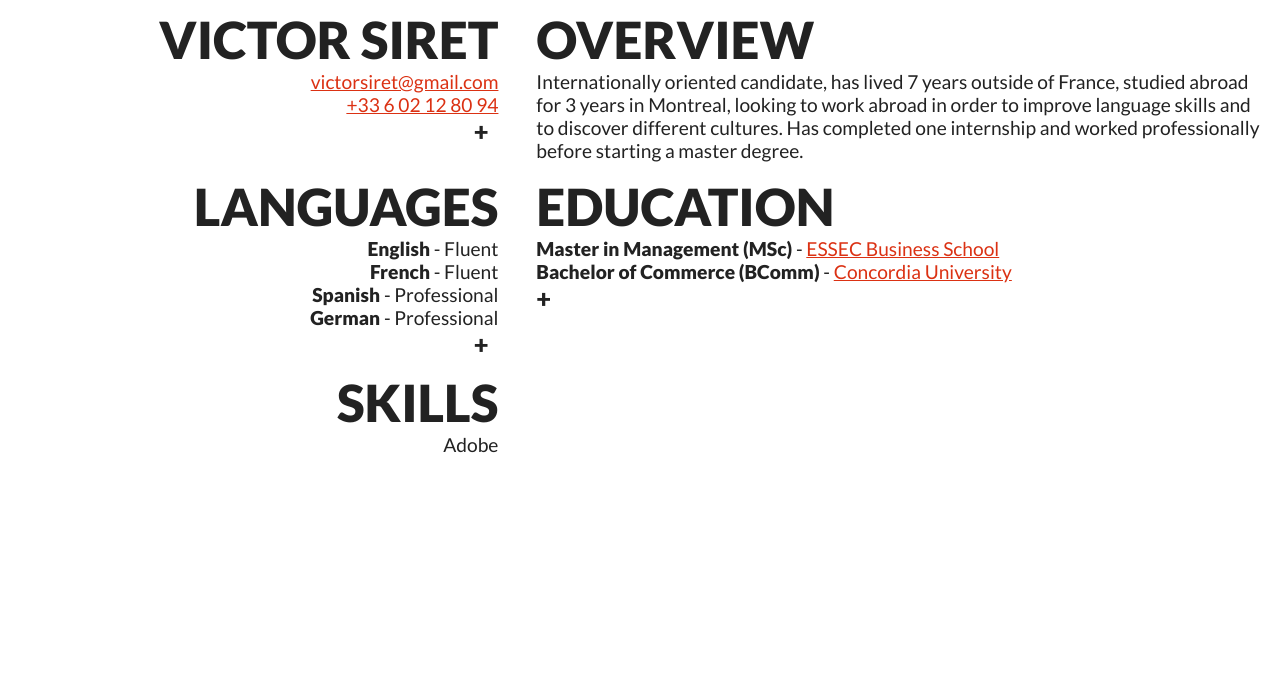
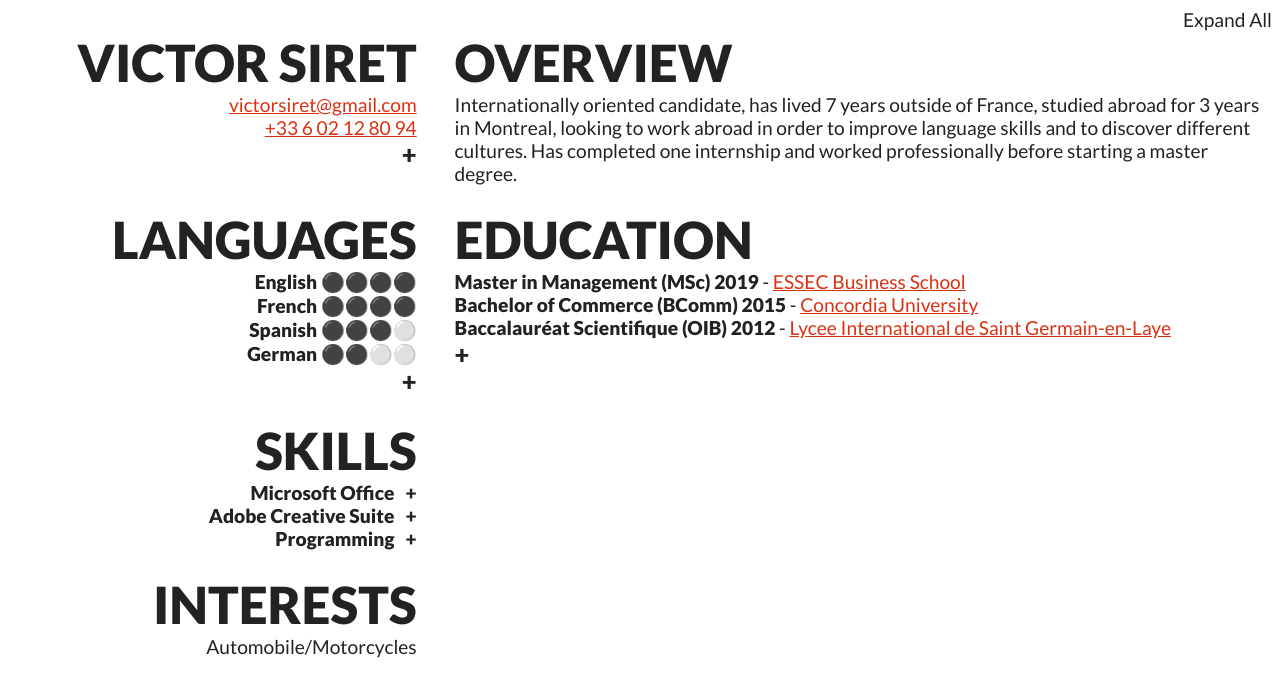
Before and after one commit to victorsiret/Resume-First, a plain HTML site: page index.html in a window 1280 px wide. Drawn offline with Linux system fonts and the light colour scheme.

Commit message:
Update
Added skills and education full

```diff
--- a/dynamic.js
+++ b/dynamic.js
@@ -1,10 +1,47 @@
 [].forEach.call(document.querySelectorAll('.hideme'), function (el) {
     el.style.display = 'none';
   });
-  [].forEach.call(document.querySelectorAll('.hideme2'), function (el) {
+[].forEach.call(document.querySelectorAll('.hideme2'), function (el) {
     el.style.display = 'none';
   });
 
+//EXPAND ALL
+
+var XA = 1;
+function expandAll() {
+  if (XA === 1) {
+    [].forEach.call(document.querySelectorAll('.hideme'), function (el) {
+      el.style.display = 'initial';
+    });
+  [].forEach.call(document.querySelectorAll('.hideme2'), function (el) {
+      el.style.display = 'initial';
+    });
+    document.getElementsByClassName('contact')[0].textContent = '-';
+    document.getElementsByClassName('lang')[0].textContent = '-';
+    document.getElementsByClassName('edu')[0].textContent = '-';
+    document.getElementsByClassName('msof')[0].textContent = '-';
+    document.getElementsByClassName('prg')[0].textContent = '-';
+    document.getElementsByClassName('adobe')[0].textContent = '-';
+    document.getElementsByClassName('expand')[0].textContent = 'Minimize All';
+    SC = 0; SL = 0; SE = 0; MSOF = 0; ADOBE = 0; PRG = 0; XA = 0;
+  }
+  else {
+    [].forEach.call(document.querySelectorAll('.hideme'), function (el) {
+      el.style.display = 'none';
+    });
+  [].forEach.call(document.querySelectorAll('.hideme2'), function (el) {
+      el.style.display = 'none';
+    });
+    document.getElementsByClassName('contact')[0].textContent = '+';
+    document.getElementsByClassName('lang')[0].textContent = '+';
+    document.getElementsByClassName('edu')[0].textContent = '+';
+    document.getElementsByClassName('msof')[0].textContent = '+';
+    document.getElementsByClassName('prg')[0].textContent = '+';
+    document.getElementsByClassName('adobe')[0].textContent = '+';
+    document.getElementsByClassName('expand')[0].textContent = 'Expand All';
+    SC = 1; SL = 1; SE = 1; MSOF = 1; ADOBE = 1; PRG = 1; XA = 1;
+  }
+}
 
 //CONTACT
 //Show extra contact info
@@ -26,7 +63,7 @@ function showContact() {
 //LANGUAGES
 //Show language text
 
-var SL = 1
+var SL = 1;
 
 function showLang() {
   if (SL === 1) {
@@ -43,7 +80,7 @@ function showLang() {
 //EDUCATION
 //Show extra education
 
-var SE = 1
+var SE = 1;
 
 function showEdu() {
   if (SE === 1) {
@@ -56,3 +93,54 @@ function showEdu() {
   SE = 1;
   }
 }
+
+//SMALLPLUS
+
+//SKILLS
+//MS Office
+
+var MSOF = 1;
+
+function msof() {
+  if (MSOF === 1) {
+  document.getElementsByClassName('hideme2')[0].style.display = 'initial';
+  document.getElementsByClassName('msof')[0].textContent = '-';
+  MSOF = 0;}
+  else {
+  document.getElementsByClassName('hideme2')[0].style.display = 'none';
+  document.getElementsByClassName('msof')[0].textContent = '+';
+  MSOF = 1;
+  }
+}
+
+//Adobe
+
+var ADOBE = 1;
+
+function adobe() {
+  if (ADOBE === 1) {
+  document.getElementsByClassName('hideme2')[1].style.display = 'initial';
+  document.getElementsByClassName('adobe')[0].textContent = '-';
+  ADOBE = 0;}
+  else {
+  document.getElementsByClassName('hideme2')[1].style.display = 'none';
+  document.getElementsByClassName('adobe')[0].textContent = '+';
+  ADOBE = 1;
+  }
+}
+
+//Programming
+
+var PRG = 1;
+
+function prg() {
+  if (PRG === 1) {
+  document.getElementsByClassName('hideme2')[2].style.display = 'initial';
+  document.getElementsByClassName('prg')[0].textContent = '-';
+  PRG = 0;}
+  else {
+  document.getElementsByClassName('hideme2')[2].style.display = 'none';
+  document.getElementsByClassName('prg')[0].textContent = '+';
+  PRG = 1;
+  }
+}
--- a/index.html
+++ b/index.html
@@ -2,7 +2,7 @@
 
 <head>
     <!-- Title -->
-    <title>Victor Siret Resume</title>
+    <title>Victor Siret R&eacute;sum&eacute;</title>
 
     <!-- CSS Stylesheet -->
     <link rel="stylesheet" href="./style.css">
@@ -11,6 +11,9 @@
 
 <body onresize="changeFonts()">
 <div class="grid">
+<!-- Expand All -->
+    <div></div>
+    <div class="right expand" onclick="expandAll()">Expand All<br></div>
 
 <!-- Victor Siret -->
     <div class="right">
@@ -22,11 +25,11 @@
         onmouseout="uhlphone()">+33 6 02 12 80 94</a><br>
     </div>
     <div class="hideme">
-        19 rue Volta<br>
-        92800, Puteaux<br>
-        23rd of November, 1994<br>
+        165 rue du G&eacute;n&eacute;ral Leclerc<br>
+        78400, Chatou<br>
+        November 23rd, 1994<br>
     </div>
-    <div class="contact plus" onclick="showContact()">+&nbsp;&nbsp;</div>
+    <div class="contact plus" onclick="showContact()">+</div>
     </div>
 
 <!-- Overview -->
@@ -39,48 +42,85 @@
     </div>
 
 <!-- Languages -->
-    <div class="right">
+    <div class="right"><br>
         <div class=h1>Languages</div>
         <div>
-            <b>English</b> - Fluent<br>
-            <b>French</b> - Fluent<br>
-            <b>Spanish</b> - Professional<br>
-            <b>German</b> - Professional<br>
+            <b>English</b> <span>&#9899;&#9899;&#9899;&#9899;</span><br>
+            <b>French</b> <span>&#9899;&#9899;&#9899;&#9899;</span><br>
+            <b>Spanish</b> <span>&#9899;&#9899;&#9899;&#9898;</span><br>
+            <b>German</b> <span>&#9899;&#9899;&#9898;&#9898;</span><br>
         </div>
         <div class="hideme">
-            <b>Italian</b> - Beginner<br>
-            <b>Danish</b> - Beginner<br>
+            <b>Italian</b> <span>&#9899;&#9898;&#9898;&#9898;</span><br>
+            <b>Danish</b> <span>&#9899;&#9898;&#9898;&#9898;</span><br>
         </div>
-        <div class="lang plus" onclick="showLang()">+&nbsp;&nbsp;</div>
+        <div class="lang plus" onclick="showLang()">+</div>
     </div>
 
 
 <!-- Education -->
-    <div class=>
+    <div class=><br>
         <div class="h1">Education</div>
         <div>
-        <b>Master in Management (MSc)</b> - <a href="http://www.essec.edu/en/pages/about-essec/2/">
+        <b>Master in Management (MSc) 2019</b> - <a href="http://www.essec.edu/en/pages/about-essec/2/">
             ESSEC Business School</a> <br>
-        <b>Bachelor of Commerce (BComm)</b> - <a href="https://www.concordia.ca/jmsb/about.html">
-            Concordia University</a>
+        <b>Bachelor of Commerce (BComm) 2015</b> - <a href="https://www.concordia.ca/jmsb/about.html">
+            Concordia University</a> <br>
+        <b>Baccalaur&eacute;at Scientifique (OIB) 2012</b> - <a href="http://www.americansection.org/Who-we-are">
+            Lycee International de Saint Germain-en-Laye</a>
         </div>
         <div class="hideme">
-        <b>Baccalaureat Scientifique(OIB)</b> - <a href="http://www.americansection.org/Who-we-are">
-            Lycee International de Saint Germain-en-Laye</a>
+            <b>Coll&egrave;ge Marcel Roby (2009)</b> - Saint Germain-en-Laye, France <br>
+            <b>Terrill Middle School (2006)</b> - Scotch Plains, New Jersey <br>
+            <b>School One (2003)</b> - Scotch Plains, New Jersey
         </div>
-        <div class="edu plus" onclick="showEdu()">+&nbsp;&nbsp;</div>
+        <div class="edu plus" onclick="showEdu()">+</div>
     </div>
 
 <!-- Skills -->
-    <div class="right">
+    <div class="right"><br>
         <div class="h1">Skills</div>
         <div>
-            Adobe
+            <b>Microsoft Office</b>&nbsp;&nbsp;&nbsp;<span class="small-plus msof" onclick="msof()">+</span>
         </div>
+        <div class="hideme2">
+            Word <span>&#9899;&#9899;&#9899;&#9899;</span><br>
+            Excel <span>&#9899;&#9899;&#9899;&#9899;</span><br>
+            Powerpoint <span>&#9899;&#9899;&#9899;&#9899;</span><br>
+            Outlook <span>&#9899;&#9899;&#9899;&#9898;</span><br>
+            Access <span>&#9899;&#9899;&#9898;&#9898;</span><br><br>
+        </div>
+
+        <div>
+            <b>Adobe Creative Suite</b>&nbsp;&nbsp;&nbsp;<span class="small-plus adobe" onclick="adobe()">+</span>
+        </div>
+        <div class="hideme2">
+            Photoshop <span>&#9899;&#9899;&#9899;&#9898;</span><br>
+            Illustrator <span>&#9899;&#9899;&#9899;&#9898;</span><br>
+            InDesign <span>&#9899;&#9899;&#9898;&#9898;</span><br>
+            Premiere <span>&#9899;&#9899;&#9898;&#9898;</span><br>
+            After Effects <span>&#9899;&#9898;&#9898;&#9898;</span><br><br>
+        </div>
+
+        <div>
+            <b>Programming</b>&nbsp;&nbsp;&nbsp;<span class="small-plus prg" onclick="prg()">+</span>
+        </div>
+        <div class="hideme2">
+            HTML <span>&#9899;&#9899;&#9899;&#9898;</span><br>
+            CSS <span>&#9899;&#9899;&#9898;&#9898;</span><br>
+            JavaScript <span>&#9899;&#9898;&#9898;&#9898;</span><br>
+            VBA <span>&#9899;&#9899;&#9899;&#9898;</span><br>
+            R <span>&#9899;&#9899;&#9898;&#9898;</span><br><br>
+        </div>
+        <br>
+        <div class="h1">Interests</div>
+        <div>Automobile/Motorcycles</div>
     </div>
+
+<!-- Experience -->
+</div>
 
 <!-- Javascript -->
 <script src="./dynamic.js"></script>
 
-</div>
 </body>
--- a/style.css
+++ b/style.css
@@ -31,8 +31,8 @@
 /*Grid and alignment*/
 .grid {
     display: grid;
-    grid-template-columns: 2fr 3fr;
-    grid-gap: 3% 3%;
+    grid-template-columns: 1fr 2fr;
+    grid-gap: 0% 3%;
 }
 
 .right {
@@ -57,11 +57,19 @@
     font-size: 1.5vw;
 }
 
+.expand {
+    font-size: 1.5vw;
+}
+
 .plus:hover {
     color: tomato;
 }
 
 .small-plus:hover {
+    color: tomato;
+}
+
+.expand:hover {
     color: tomato;
 }
 
@@ -74,14 +82,6 @@ a:hover {
     color: tomato;
 }
 
-.limit400 {
-    color: blue;
-}
-
-.limit1200 {
-    color: yellow;
-}
-
 /*Bold*/
 b {
     font-family:"Lato-Black";
```
